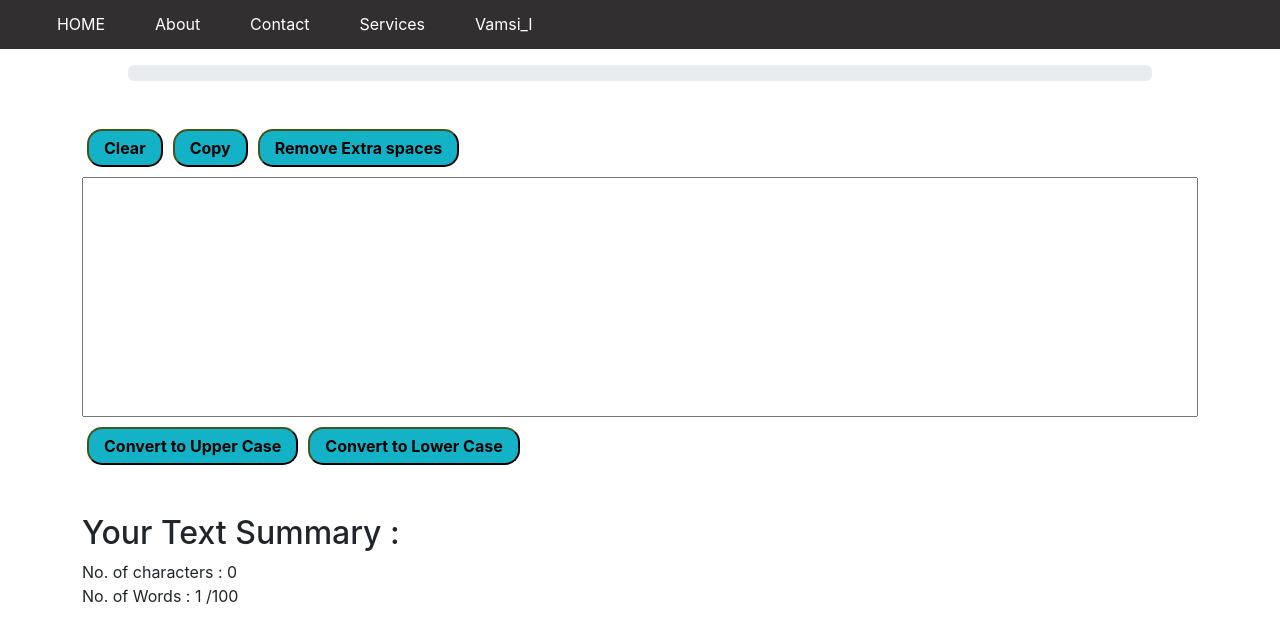
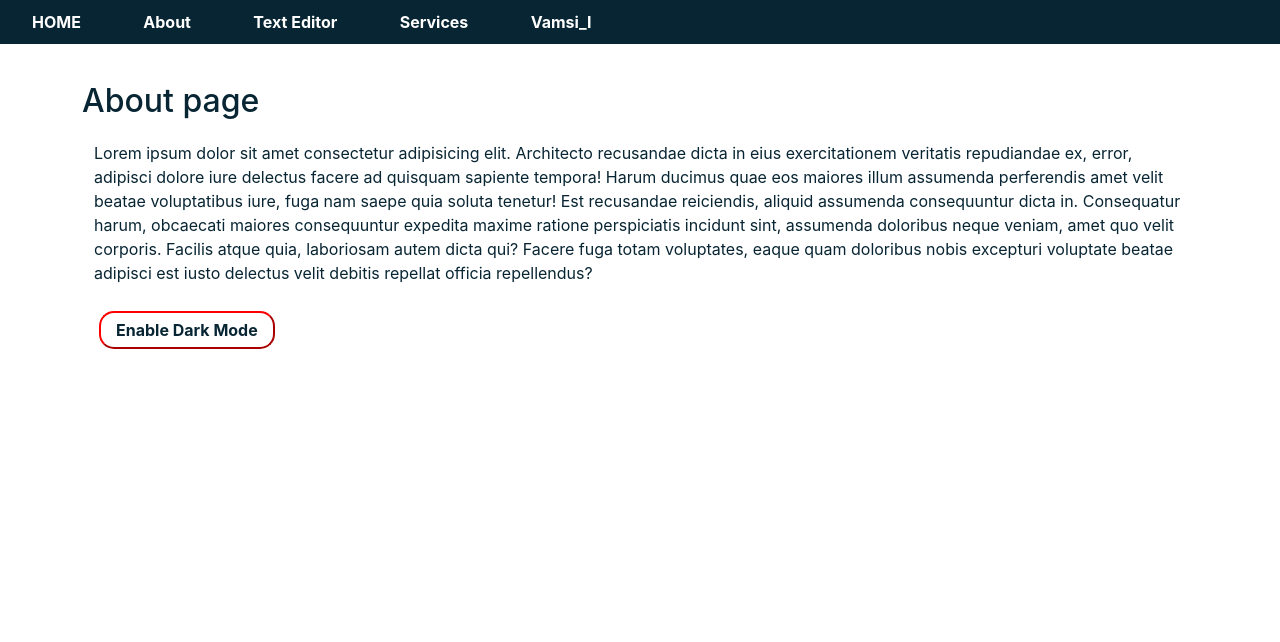
Before and after one commit to Vamsi-Dath/Ed-it-TXT_React-app, a React (Create React App) app: page /about in a window 1280 px wide. Shown: the top 642 px of the page. Built offline with nearby package versions, Linux system fonts and the light colour scheme.

Commit message:
added react router dom

```diff
--- a/package.json
+++ b/package.json
@@ -8,7 +8,8 @@
     "@testing-library/user-event": "^13.5.0",
     "react": "^18.2.0",
     "react-dom": "^18.2.0",
-    "react-scripts": "5.0.1",
+    "react-router-dom": "^6.11.2",
+    "react-scripts": "^5.0.1",
     "web-vitals": "^2.1.4"
   },
   "scripts": {
--- a/src/App.css
+++ b/src/App.css
@@ -14,14 +14,17 @@
 } */
 .nav_bar{
   margin: 0px;
-  background-color: rgb(49, 47, 47);
+  background-color: rgb(8, 37, 51);
 }
 ul{
   display:flex;
 }
 li{
   list-style: none;
-  margin:1% 2%;
+  margin-right:5%;
+  padding:10px 0;
+  font-weight: bold;
+
 }
 a{
   text-decoration: none;
--- a/src/App.js
+++ b/src/App.js
@@ -1,10 +1,15 @@
 import './App.css';
 import Alert from './components/Alert';
-// import About from './components/About';
+import About from './components/About';
 import Navbar from './components/Navbar';
 import Progressbar from './components/Progressbar';
 import TextForm from './components/TextForm';
 import React, {useState} from 'react'
+import {
+  BrowserRouter as Router,
+  Routes,
+  Route
+} from "react-router-dom";
 
 // const name = 'Vamsi Dath';
 function App() {
@@ -26,14 +31,24 @@ function App() {
   }
   return (
     <>
+    <Router>
     <Navbar additional_item="Vamsi_I"/>
-    <Alert alert={alert} />
+    <Routes>
+      <Route path="/" element={<>
+        <Alert alert={alert} />
+        <Progressbar styleProg={styleProg}/>
+        <TextForm setMsg={setMsg} setProg={setProg}/>
+        </>
+      }/>
+      <Route path="/about" element={<About />}/>
+      <Route path="/services" element={<div className='container'><h1>Welcome to Ed-it TXT</h1><hr/><h3>. the Text Editor and Utils site.<br/>. We provide one stop solution for your text utils needs.</h3></div>}/>
+      <Route path="*" element={<h2 className='container'>Page Under Construction . . . <hr/><h6>Try visiting again after sometime.</h6></h2>}/>
+    </Routes>
     {/* <div className="blank"> */}
       {/* Hello {name}! */}
     {/* </div> */}
-    <Progressbar styleProg={styleProg}/>
-    <TextForm setMsg={setMsg} setProg={setProg}/>
-    {/* <About/> */}
+
+    </Router>
     </>
   );
 }
--- a/src/components/About.js
+++ b/src/components/About.js
@@ -2,32 +2,34 @@ import React, {useState} from 'react'
 
 export default function About() {
     const [style, setStyle] = useState({
-        color:'black',
+        color:'rgb(8, 37, 51)',
         backgroundColor:'white',
         borderColor:'red'
     })
     const [btnText, setBtnText]  = useState('Enable Dark Mode')
 
     const toggleMode = ()=>{
-        if(style.color === 'black'){
+        if(style.color === 'rgb(8, 37, 51)'){
             setStyle({
                 color:'white',
-                backgroundColor:'black',
+                backgroundColor:'rgb(8, 37, 51)',
                 borderColor:'yellow'
             })
+            document.body.style.backgroundColor='rgb(8, 30, 50)'
             setBtnText('Enable Light Mode')
         }else{
             setStyle({
-                color:'black',
+                color:'rgb(8, 37, 51)',
                 backgroundColor:'white',
                 borderColor:'red'
             })
+            document.body.style.backgroundColor='white'
             setBtnText('Enable Dark Mode')
         }
     }
   return (
     <div className="container">
-        <h2>About page</h2>
+        <h2 style={style}>About page</h2>
         <div class="para" style={style}>
         <p>
             Lorem ipsum dolor sit amet consectetur adipisicing elit. Architecto recusandae dicta in eius exercitationem veritatis repudiandae ex, error, adipisci dolore iure delectus facere ad quisquam sapiente tempora! Harum ducimus quae eos maiores illum assumenda perferendis amet velit beatae voluptatibus iure, fuga nam saepe quia soluta tenetur! Est recusandae reiciendis, aliquid assumenda consequuntur dicta in. Consequatur harum, obcaecati maiores consequuntur expedita maxime ratione perspiciatis incidunt sint, assumenda doloribus neque veniam, amet quo velit corporis. Facilis atque quia, laboriosam autem dicta qui? Facere fuga totam voluptates, eaque quam doloribus nobis excepturi voluptate beatae adipisci est iusto delectus velit debitis repellat officia repellendus?
--- a/src/components/Navbar.js
+++ b/src/components/Navbar.js
@@ -1,15 +1,16 @@
 import React from 'react'
 import PropTypes from 'prop-types'
+import {Link} from 'react-router-dom'
 
 export default function Navbar(props) {
   return (
     <nav className="nav_bar">
       <ul>
-        <li><a href="/">HOME</a></li>
-        <li><a href="/">About</a></li>
-        <li><a href="/">Contact</a></li>
-        <li><a href="/">Services</a></li>
-        <li><a href="/">{props.additional_item}</a></li>
+        <li><Link to="/">HOME</Link></li>
+        <li><Link to="/about">About</Link></li>
+        <li><Link to="/">Text Editor</Link></li>
+        <li><Link to="/services">Services</Link></li>
+        <li><Link to="/not_available">{props.additional_item}</Link></li>
       </ul>
     </nav>
   )
```
Also changed, not shown: 1 other file (tests, documents, lock files or other folders).
